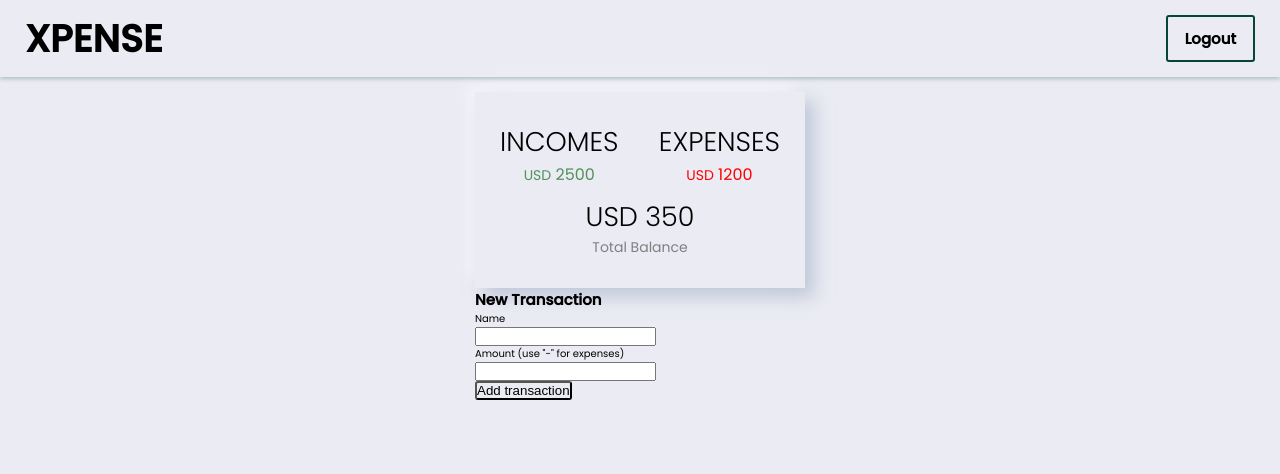
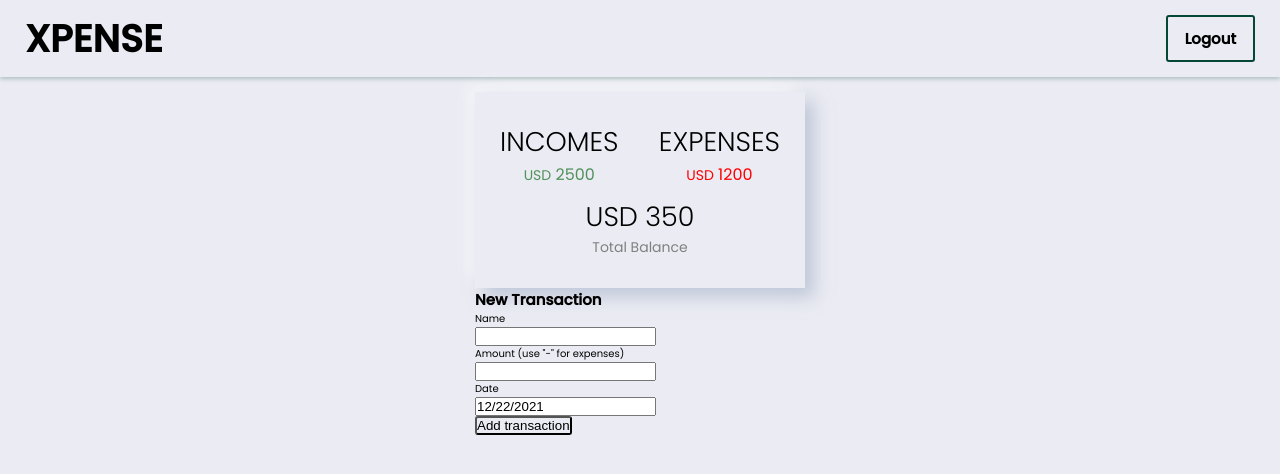
Before and after one commit to Gabito-git/Xpense, a React (Create React App) app in the folder frontend/: page / in a window 1280 px wide. Shown: the top 474 px of the page. Built offline with nearby package versions, Linux system fonts and the light colour scheme.

Commit message:
(front) add date-pickcer component to Transaction form componenr

```diff
--- a/frontend/src/components/homescreen/TransactionForm.js
+++ b/frontend/src/components/homescreen/TransactionForm.js
@@ -1,6 +1,14 @@
+import { useState } from "react";
+
+import DatePicker from "react-datepicker";
+import "react-datepicker/dist/react-datepicker.css";
+
 import  Button from '../../components/Button';
 
 const TransactionForm = () => {
+
+    const [transactionDate, setTransactionDate] = useState(new Date());
+
     return (
         <div className="transaction-form">
             <h2 className="transaction-form__title"> New Transaction </h2>
@@ -18,10 +26,24 @@ const TransactionForm = () => {
                         <input className="transaction-form__input" />
                     </div>
                 </div>
-                <Button
-                    text="Add transaction"
-                    className="transaction-form__button"
-                />
+                <div className="transaction-form__group">
+                    <label> Date </label>
+                    <div className="transaction-form__date-div">
+                        <DatePicker
+                            selected={transactionDate}
+                            onChange={(date) => setTransactionDate(date)}
+                            className="transaction-form__date"
+                        />
+                    </div>
+                </div>
+
+                <div className="transaction-form__button-div">
+                    <Button
+                        text="Add transaction"
+                        className="transaction-form__button"
+                    />
+                </div>
+
             </form>
 
         </div>
```
